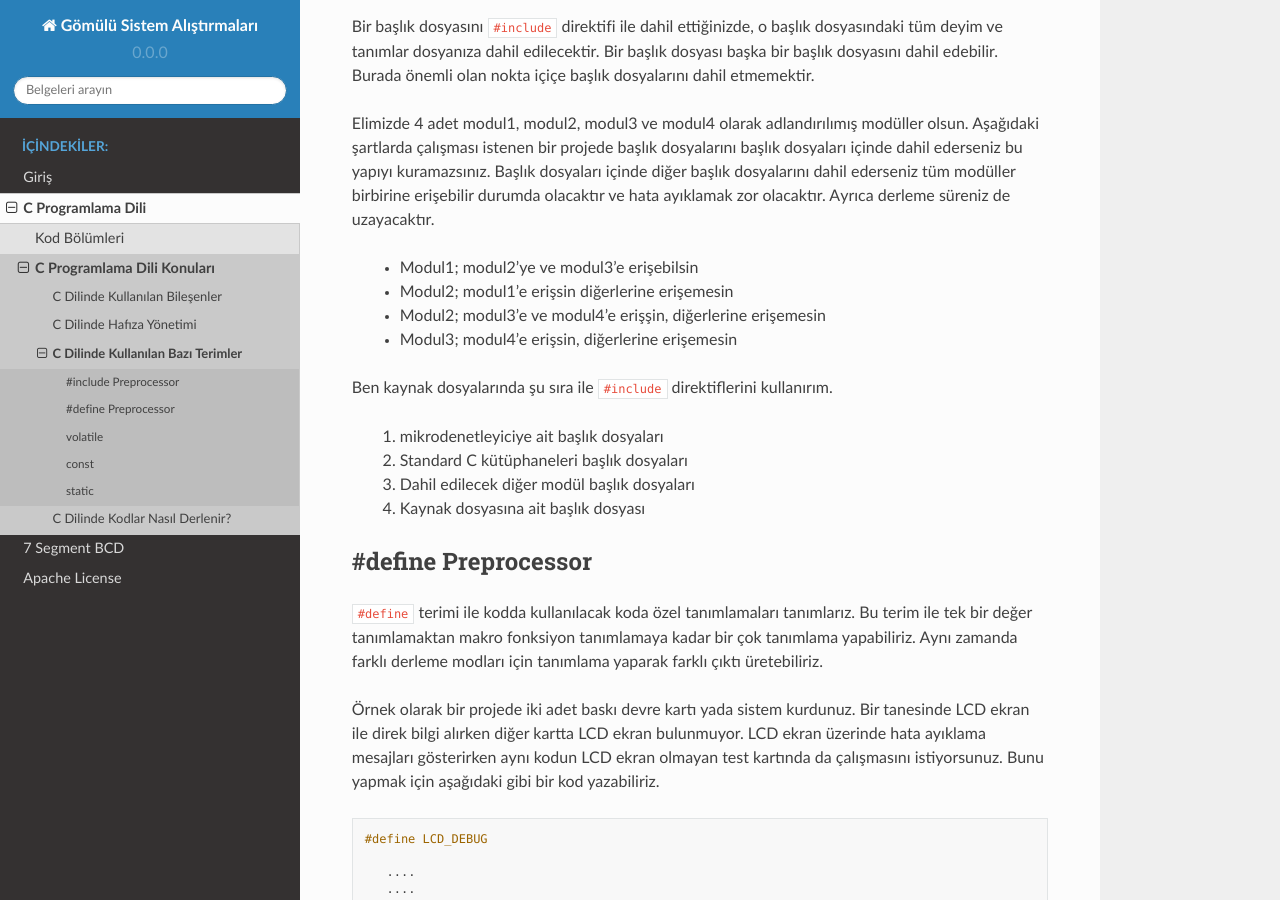
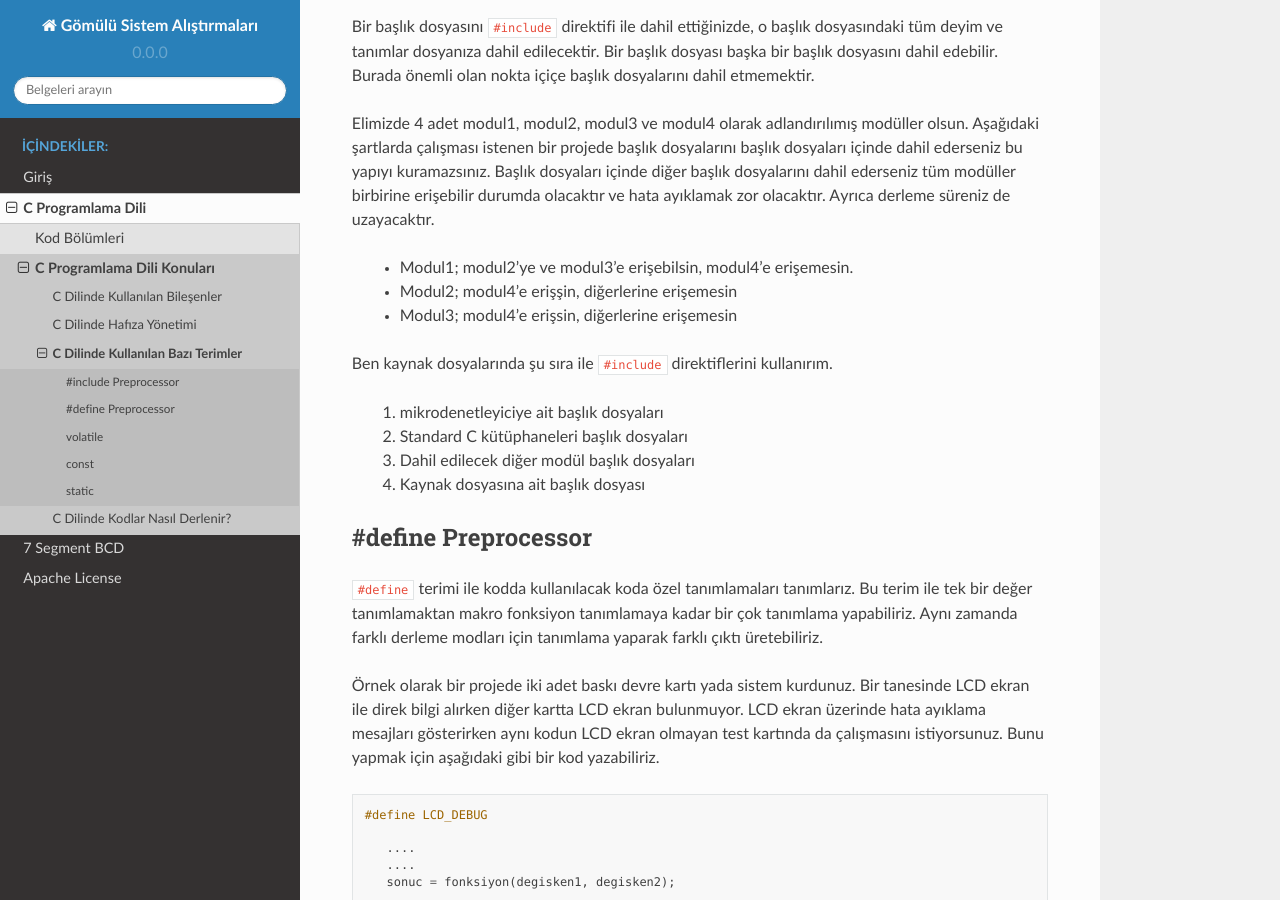
Before and after one commit to IBeRyUS/Gomulu_Sistemler, a Sphinx documentation site: the page built from docs/00_C_aciklama/terimler.rst, in a window 1280 px wide and 900 px high, scrolled down 323 px. Built offline with Sphinx 7.4.7 and the Read the Docs theme 2.0.0, drawn with Linux system fonts in a browser that asks for light colours.

Commit message:
bugfix/GS-5_C_terimler_duzelt dallanmasını birleştirir. (#11)

```diff
--- a/docs/00_C_aciklama/terimler.rst
+++ b/docs/00_C_aciklama/terimler.rst
@@ -24,10 +24,9 @@ içinde diğer başlık dosyalarını dahil ederseniz tüm modüller birbirine
 erişebilir durumda olacaktır ve hata ayıklamak zor olacaktır. Ayrıca derleme
 süreniz de uzayacaktır.
 
-   *  Modul1; modul2'ye ve modul3'e erişebilsin
-   *  Modul2; modul1'e erişsin diğerlerine erişemesin
-   *  Modul2; modul3'e ve modul4'e erişşin, diğerlerine erişemesin
-   *  Modul3; modul4'e erişsin, diğerlerine erişemesin
+   *  Modul1; modul2’ye ve modul3’e erişebilsin, modul4'e erişemesin.
+   *  Modul2; modul4’e erişşin, diğerlerine erişemesin
+   *  Modul3; modul4’e erişsin, diğerlerine erişemesin
 
 Ben kaynak dosyalarında şu sıra ile ``#include`` direktiflerini kullanırım.
 
```
